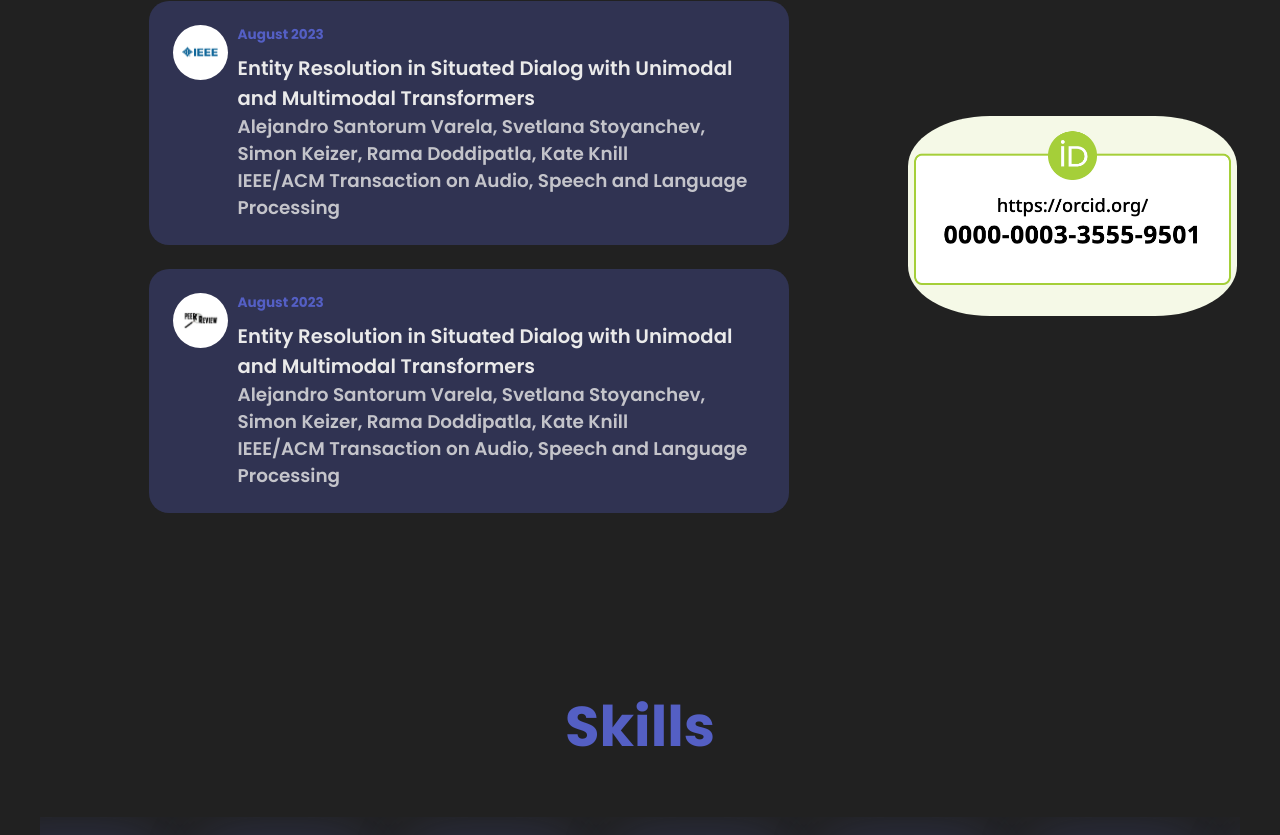
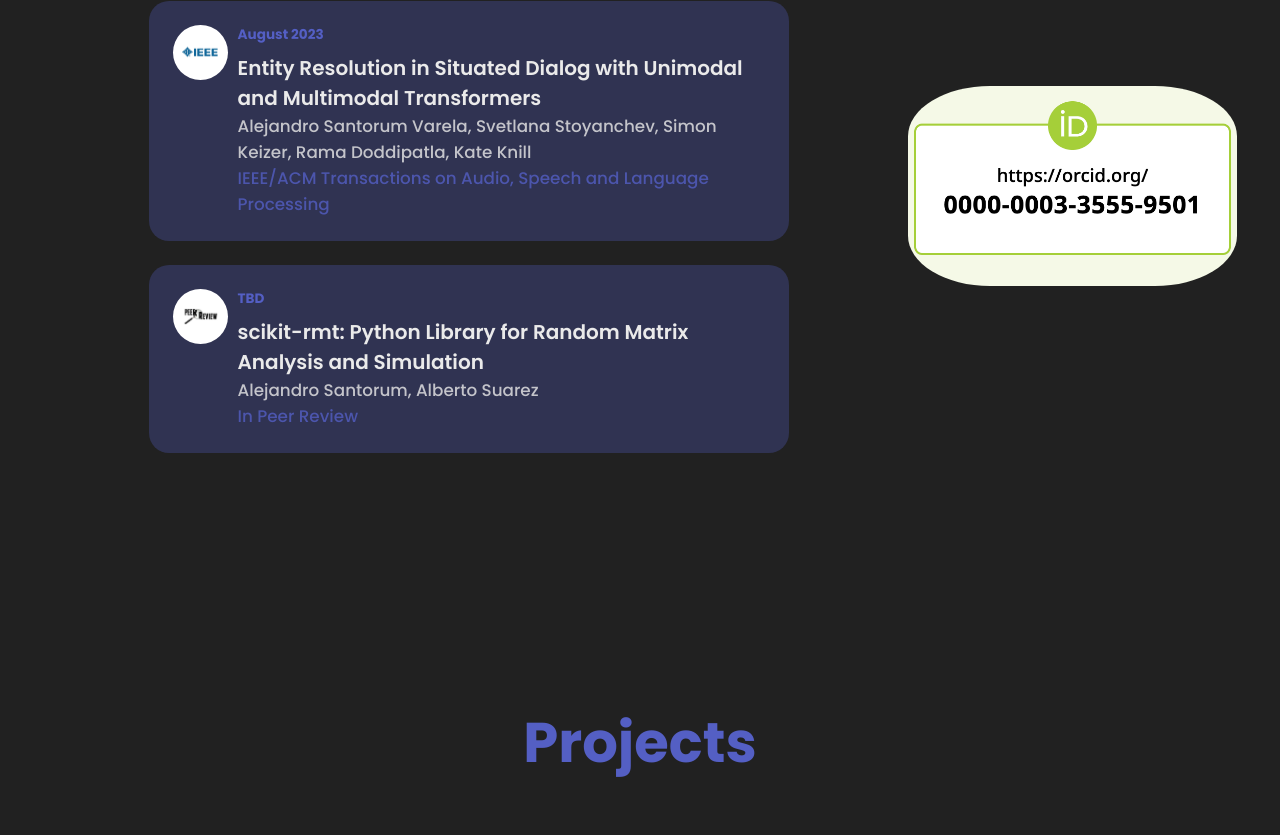
Before and after one commit to AlejandroSantorum/alejandrosantorum.github.io, a React (Create React App) app: page / in a window 1280 px wide. Shown: the part 3025-3860 px from the top of the page. Built offline with nearby package versions, Linux system fonts and the light colour scheme; a web font is replaced by a local one.

Commit message:
Re-ordered sections and muted irrelevant sections

```diff
--- a/src/components/Publications/Publications.css
+++ b/src/components/Publications/Publications.css
@@ -66,16 +66,22 @@
     margin-bottom: 0.5rem;
 }
 
-.publications-details > h4 {
+.publications-details h4 {
     font-family: var(--primaryFont);
-    font-size: 1.225rem;
-    font-weight: 600;
+    font-size: 1.25rem;
+    font-weight: 530;
 }
 
 .publications-details > h5 {
     font-family: var(--primaryFont);
-    font-size: 1.15rem;
-    font-weight: 600;
+    font-size: 1.05rem;
+    font-weight: 480;
+}
+
+.publications-details > p {
+    font-family: var(--primaryFont);
+    font-size: 1.05rem;
+    font-weight: 500;
 }
 
 .publications-image {
--- a/src/components/Publications/Publications.js
+++ b/src/components/Publications/Publications.js
@@ -27,6 +27,7 @@ function Publications() {
                             authors={pub.authors}
                             journal={pub.journal}
                             logo_img={pub.logo_img}
+                            paperLink={pub.link}
                         />
                     ))}
                 </div>
--- a/src/components/Publications/PublicationsCard.js
+++ b/src/components/Publications/PublicationsCard.js
@@ -9,7 +9,7 @@ import { ThemeContext } from '../../contexts/ThemeContext';
 
 import './Publications.css'
 
-function PublicationsCard({ id, title, publicationDate, authors, journal, logo_img }) {
+function PublicationsCard({ id, title, publicationDate, authors, journal, logo_img, paperLink }) {
 
     const { theme } = useContext(ThemeContext);
 
@@ -33,9 +33,11 @@ function PublicationsCard({ id, title, publicationDate, authors, journal, logo_i
                 </div>
                 <div className="publications-details">
                     <h6 style={{color: theme.primary}}>{publicationDate}</h6>
-                    <h4 style={{color: theme.tertiary}}>{title}</h4>
+                    <a href={paperLink}>
+                        <h4 style={{color: theme.tertiary}}>{title}</h4>
+                    </a>
                     <h5 style={{color: theme.tertiary80}}>{authors}</h5>
-                    <h5 style={{color: theme.tertiary80}}>{journal}</h5>
+                    <p style={{color: theme.primary80}}>{journal}</p>
                 </div>
             </div>
         </Fade>
--- a/src/data/publicationsData.js
+++ b/src/data/publicationsData.js
@@ -7,15 +7,17 @@ export const publicationsData = [
         title: 'Entity Resolution in Situated Dialog with Unimodal and Multimodal Transformers',
         publicationDate: 'August 2023',
         authors: 'Alejandro Santorum Varela, Svetlana Stoyanchev, Simon Keizer, Rama Doddipatla, Kate Knill',
-        journal: 'IEEE/ACM Transaction on Audio, Speech and Language Processing',
+        journal: 'IEEE/ACM Transactions on Audio, Speech and Language Processing',
         logo_img: ieee_logo_img,
+        link: 'https://doi.org/10.1109/TASLP.2023.3304468',
     },
     {
         id: 2,
-        title: 'Entity Resolution in Situated Dialog with Unimodal and Multimodal Transformers',
-        publicationDate: 'August 2023',
-        authors: 'Alejandro Santorum Varela, Svetlana Stoyanchev, Simon Keizer, Rama Doddipatla, Kate Knill',
-        journal: 'IEEE/ACM Transaction on Audio, Speech and Language Processing',
+        title: 'scikit-rmt: Python Library for Random Matrix Analysis and Simulation',
+        publicationDate: 'TBD',
+        authors: 'Alejandro Santorum, Alberto Suarez',
+        journal: 'In Peer Review',
         logo_img: in_peer_review_img,
+        link: 'https://github.com/AlejandroSantorum/scikit-rmt',
     },
 ]
--- a/src/pages/Main/Main.js
+++ b/src/pages/Main/Main.js
@@ -1,10 +1,11 @@
 import React from 'react'
 import { Helmet } from 'react-helmet'
 
-import {Navbar, Footer, Landing, About, Skills,
-        Testimonials, Blog, Experience, // Education,
-        Contacts, Projects, Services, Certification,
-        ExperienceTimeline, Publications,
+import {
+    Navbar, Footer, Landing, About, Skills,
+    Contacts, Projects , Certification,
+    ExperienceTimeline, Publications,
+    // Testimonials, Blog, Experience, Education, Services
 } from '../../components'
 
 import { headerData } from '../../data/headerData'
@@ -22,13 +23,13 @@ function Main() {
             <ExperienceTimeline />
             <Publications />
             {/* <Education /> */}
+            {/* <Experience /> */}
+            <Projects />
             <Skills />
-            <Experience />
-            <Projects />
             <Certification />
-            <Services />
-            <Testimonials />
-            <Blog />
+            {/* <Services /> */}
+            {/* <Testimonials /> */}
+            {/* <Blog /> */}
             <Contacts />
             <Footer />
         </div>
```
